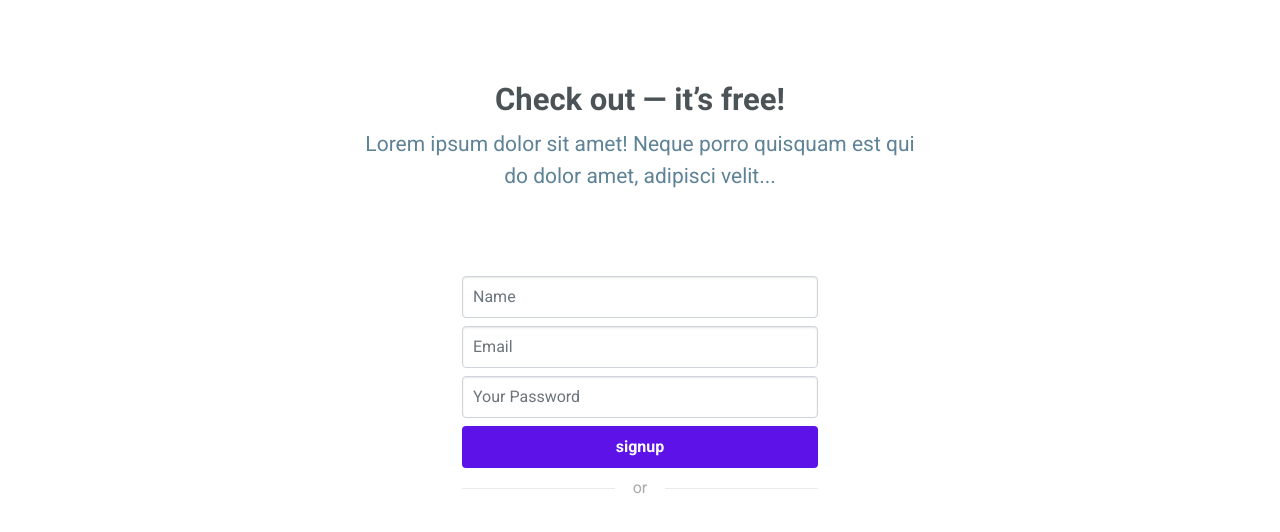
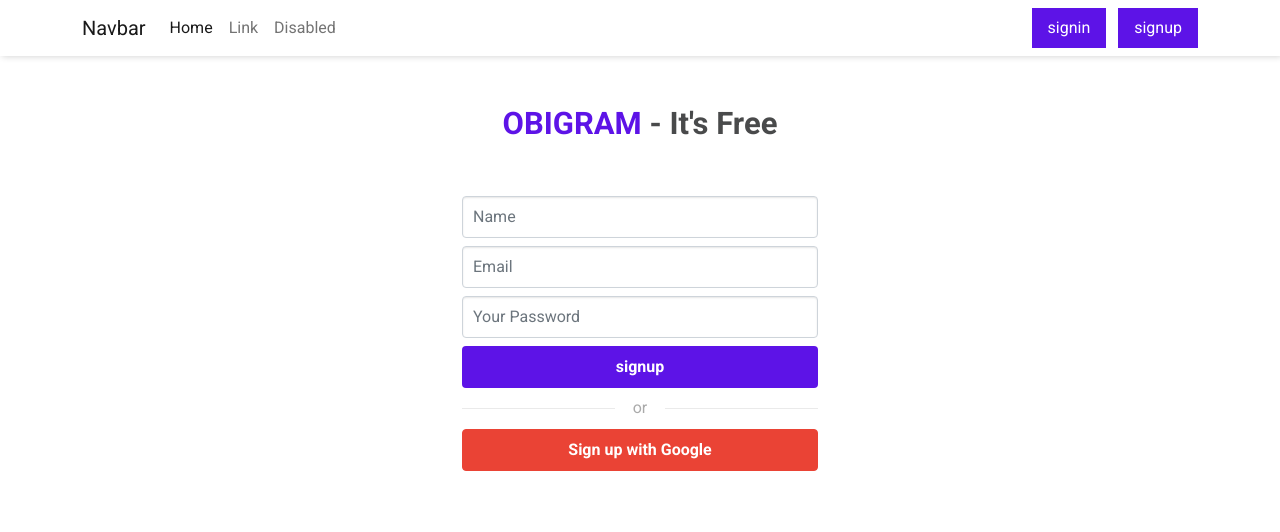
Before and after one commit to obi3965/fullstack-social-network, a React (Create React App) app in the folder client/: page /signup in a window 1280 px wide. Shown: the top 532 px of the page. Built offline with nearby package versions, Linux system fonts and the light colour scheme; no server answers.

Commit message:
login page is done

```diff
--- a/client/src/App.js
+++ b/client/src/App.js
@@ -1,6 +1,7 @@
 import React from 'react'
 import { BrowserRouter } from 'react-router-dom'
 import './App.css';
+import Nav from './pages/Nav';
 import Mainroute from './routes/MainRoute';
 
 
@@ -8,6 +9,7 @@ function App() {
   return (
     <>
        <BrowserRouter>
+         <Nav />
         <Mainroute />
        </BrowserRouter>
     </>
--- a/client/src/auth/index.js
+++ b/client/src/auth/index.js
@@ -17,4 +17,25 @@ export const signup = (user) =>{
     };
 
 
-    //for login
+    //for login request
+    export const signin = user => {
+        return fetch(`${API}/signin`, {
+            method: 'POST',
+            headers: {
+                Accept: 'application/json',
+                'Content-Type': 'application/json'
+            },
+            body: JSON.stringify(user)
+        })
+            .then(response => {
+                return response.json();
+            })
+            .catch(err => console.log(err));
+    };
+
+    export const authenticate = (data, next) => {
+        if (typeof window !== 'undefined') {
+            localStorage.setItem('jwt', JSON.stringify(data));
+            next();
+        }
+    };
--- /dev/null
+++ b/client/src/css/nav.css
@@ -0,0 +1,14 @@
+.user{
+    list-style: none;
+}
+.navbar{
+    background-color: #fff !important;
+    box-shadow: 2px 0px 7px 0px rgba(0,0,0,0.2);
+}
+.user li{
+    background-color: #5d13e7;
+    margin-left: 12px;
+}
+.user li a{
+    color:#fff;
+}
--- a/client/src/css/signup.css
+++ b/client/src/css/signup.css
@@ -31,20 +31,20 @@
     transition: border .1s linear;
     }
     .header-title{
-    margin: 5rem 0;
+    margin: 3rem 0;
     }
-    h1{
+   .header-title h1{
     font-size: 31px;
     line-height: 40px;
     font-weight: 600;
-    color:#4c5357;
+    color:#494a4b;
+    text-align: center;
+    text-transform: capitalize;
     }
-    h2{
-    color: #5e8396;
-    font-size: 21px;
-    line-height: 32px;
-    font-weight: 400;
+    .header-title span{
+      color: #5d13e7;
     }
+
     .login-or {
     position: relative;
     color: #aaa;
--- a/client/src/index.js
+++ b/client/src/index.js
@@ -11,7 +11,5 @@ ReactDOM.render(
   document.getElementById('root')
 );
 
-// If you want to start measuring performance in your app, pass a function
-// to log results (for example: reportWebVitals(console.log))
-// or send to an analytics endpoint. Learn more: https://bit.ly/CRA-vitals
+
 reportWebVitals();
--- /dev/null
+++ b/client/src/pages/Nav.js
@@ -0,0 +1,49 @@
+import React from 'react'
+import { Link } from 'react-router-dom'
+import '../css/nav.css'
+/**
+* @author
+* @function Nav
+**/
+
+const Nav = () => {
+  return(
+   <>
+   <nav className="navbar navbar-expand-lg navbar-light bg-light">
+        <div className="container">
+          <a className="navbar-brand" href="#">Navbar</a>
+          <button className="navbar-toggler" type="button" data-bs-toggle="collapse" data-bs-target="#navbarSupportedContent" aria-controls="navbarSupportedContent" aria-expanded="false" aria-label="Toggle navigation">
+            <span className="navbar-toggler-icon" />
+          </button>
+          <div className="collapse navbar-collapse" id="navbarSupportedContent">
+            <ul className="navbar-nav me-auto mb-2 mb-lg-0">
+              <li className="nav-item">
+                <Link className="nav-link active" to="/">Home</Link>
+              </li>
+              <li className="nav-item">
+                <Link className="nav-link" to="">Link</Link>
+              </li>
+
+              <li className="nav-item">
+                <Link className="nav-link" to="">Disabled</Link>
+              </li>
+
+            </ul>
+           <div className="user ml-auto d-flex justify-content-center align-items-center">
+            <li className="nav-item">
+                <Link className="nav-link" to="/signin">signin</Link>
+              </li>
+              <li className="nav-item">
+                <Link className="nav-link" to="/signup">signup</Link>
+              </li>
+            </div>
+
+        </div>
+          </div>
+      </nav>
+   </>
+   )
+
+ }
+
+export default Nav
--- a/client/src/routes/MainRoute.js
+++ b/client/src/routes/MainRoute.js
@@ -1,6 +1,8 @@
 import React from "react";
 import { Route, Switch } from "react-router-dom";
+// import Nav from '../pages/Nav'
 import Home from "../pages/Home";
+import Signin from "../user/Signin";
 import Signup from "../user/Signup";
 
 export default function Mainroute() {
@@ -10,6 +12,7 @@ export default function Mainroute() {
       <Switch>
         <Route path="/" exact component={ Home }></Route>
         <Route path="/signup" exact component={ Signup }></Route>
+        <Route path="/signin" exact component={ Signin }></Route>
       </Switch>
     </>
   );
--- /dev/null
+++ b/client/src/user/Signin.js
@@ -0,0 +1,97 @@
+import React,{useState} from 'react'
+import { signin, authenticate } from "../auth";
+import { Link, Redirect } from 'react-router-dom'
+/**
+* @author
+* @function Signin
+**/
+
+const Signin = () => {
+    const [values,setValues ] = useState({
+        email: "",
+        password: "",
+        error: "",
+        loading: false,
+        redirectToRefer: false
+    })
+    const { email, password, loading, error, redirectToRefer } = values;
+    const handleChange = name => event => {
+        setValues({ ...values, error: false, [name]: event.target.value });
+    };
+
+    const clickSubmit = event => {
+        event.preventDefault();
+        setValues({ ...values, error: false, loading: true });
+        signin({ email, password }).then(data => {
+            if (data.error) {
+                setValues({ ...values, error: data.error, loading: false });
+            } else {
+                authenticate(data, () => {
+                    setValues({
+                        ...values,
+                        redirectToRefer: true
+                    });
+                });
+            }
+        });
+    };
+
+    if (redirectToRefer) {
+        return <Redirect to="/" />;
+    }
+
+    const signInForm = () =>(
+        <form name="login">
+
+                <div className="form-group mt-2">
+                  <input type="email" name="email" value={ email } onChange={handleChange('email')} className="form-control my-input" id="email" placeholder="Email" autoComplete="off" />
+                </div>
+                <div className="form-group mt-2">
+                  <input type="password" value={ password } onChange={handleChange('password')} name="password" id="password" className="form-control my-input" placeholder="Your Password" autoComplete="off"  />
+                </div>
+                <div className="text-center mt-2 ">
+                  <button type="submit"  onClick={clickSubmit} className=" btn btn-block send-button tx-tfm">signin</button>
+                </div>
+                <div className="col-md-12 ">
+                  <div className="login-or">
+                    <hr className="hr-or" />
+                    <span className="span-or">or</span>
+                  </div>
+                </div>
+                <div className="form-group">
+                  <Link className="btn btn-block g-button" to="/signup">
+                    <i className="fa fa-google" /> Sign up
+                  </Link>
+                </div>
+
+              </form>
+    )
+
+    const showError = () => (
+        <div className="alert bg-danger alert-danger text-white" style={{ display: error ? '' : 'none' }}>
+            {error}
+        </div>
+    );
+
+    const showLoading = () =>
+        loading && (
+            <div className="alert alert-info">
+                <h2>Loading...</h2>
+            </div>
+        );
+
+  return(
+    <div className="container">
+       <div className="row">
+           <div className="col-md-4 mx-auto">
+               {showLoading()}
+               {showError()}
+               {signInForm()}
+           </div>
+       </div>
+    </div>
+   )
+
+ }
+
+export default Signin
--- a/client/src/user/Signup.js
+++ b/client/src/user/Signup.js
@@ -6,6 +6,7 @@ import { signup } from '../auth'
 import '../css/signup.css'
 
 const Signup = () => {
+    const [loading, setLoading] = useState(false);
     const [values, setValues] = useState({
         name: '',
         email:'',
@@ -16,10 +17,12 @@ const Signup = () => {
 
     const { name, email, password, success, error } = values;
 
+
     const handleChange = name => event => {
         setValues({ ...values, error: false, [name]: event.target.value });
     };
 
+    const showLoading = () => (loading ? <div className="alert alert-info">Loading...</div> : '');
     const clickSubmit = event => {
         event.preventDefault();
         setValues({ ...values, error: false });
@@ -44,7 +47,7 @@ const Signup = () => {
 
 
     const showError = () => (
-        <div className="alert alert-danger" style={{ display: error ? '' : 'none' }}>
+        <div className="alert bg-danger alert-danger text-white" style={{ display: error ? '' : 'none' }}>
             {error}
         </div>
     );
@@ -57,19 +60,22 @@ const Signup = () => {
 
     return (
         <div className="container">
+           <div className="header-title">
+            <h1>
+            <span>OBIGRAM</span> - it's free
+            </h1>
+          </div>
+          <div className="row mx-auto">
+        <div className="col-md-4 mx-auto text-center">
 
-        <div className="col-md-6 mx-auto text-center">
-          <div className="header-title">
-            <h1 className="wv-heading--title">
-              Check out — it’s free!
-            </h1>
-            <h2 className="wv-heading--subtitle">
-              Lorem ipsum dolor sit amet! Neque porro quisquam est qui do dolor amet, adipisci velit...
-            </h2>
-          </div>
+          {showSuccess()}
+            {showError()}
+            {showLoading()}
         </div>
+           </div>
         <div className="row">
           <div className="col-md-4 mx-auto">
+
             <div className="myform form ">
               <form name="login">
                 <div className="form-group mt-1">
@@ -91,15 +97,14 @@ const Signup = () => {
                   </div>
                 </div>
                 <div className="form-group">
-                  {/* <Link className="btn btn-block g-button" href="#">
+                  <Link className="btn btn-block g-button" to="">
                     <i className="fa fa-google" /> Sign up with Google
-                  </Link> */}
+                  </Link>
                 </div>
 
               </form>
             </div>
-            {showSuccess()}
-            {showError()}
+
           </div>
         </div>
       </div>
```
Also changed, not shown: 1 other file (tests, documents, lock files or other folders).
